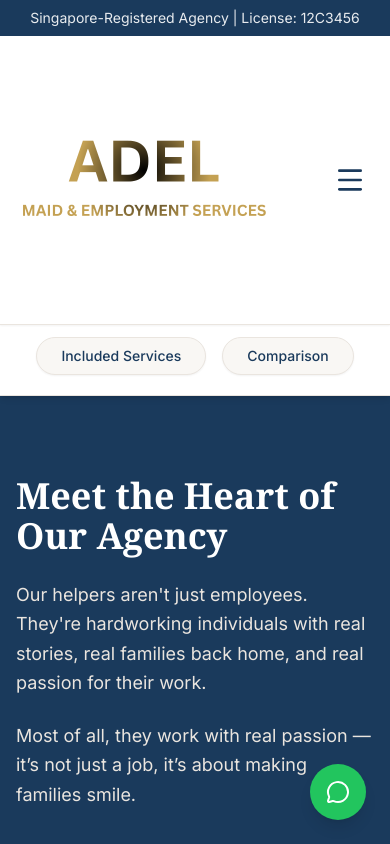
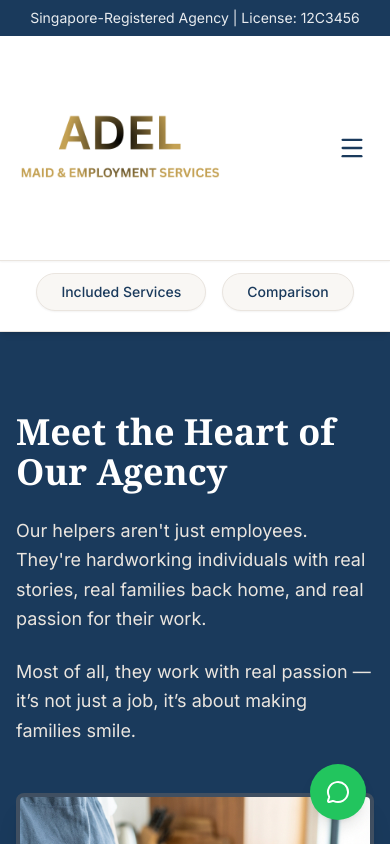
Before and after one commit to DigitalThariq/CleanRK, a React (Vite) app: page /#/helpers in a window 390 px wide. Shown: the top 844 px of the page. Built offline with nearby package versions, Linux system fonts and the light colour scheme; a web font is replaced by a local one.

Commit message:
Compact mobile header: reduced padding and logo width

```diff
--- a/components/Layout.tsx
+++ b/components/Layout.tsx
@@ -82,10 +82,10 @@ export const Layout: React.FC<{ children: React.ReactNode }> = ({ children }) =>
         {/* Main Navigation */}
         <nav className="bg-white/95 backdrop-blur-sm border-b border-brand-beige shadow-sm relative z-20">
           <div className="max-w-7xl mx-auto px-4 sm:px-6 lg:px-8">
-            <div className="flex justify-between md:grid md:grid-cols-[1fr_auto_1fr] items-center py-4 md:py-2">
+            <div className="flex justify-between md:grid md:grid-cols-[1fr_auto_1fr] items-center py-2">
               {/* Logo */}
               <Link to="/" className="flex items-center gap-1 justify-self-start flex-shrink-0" onClick={closeMenu}>
-                <img src="/adel-logo-full.png?v=3" alt="ADEL Maid & Employment Services" className="w-64 max-w-[70vw] h-auto md:h-48 md:w-auto object-contain transition-all duration-300" />
+                <img src="/adel-logo-full.png?v=4" alt="ADEL Maid & Employment Services" className="w-52 max-w-[70vw] h-auto md:h-48 md:w-auto object-contain transition-all duration-300" />
               </Link>
 
               {/* Desktop Nav */}
@@ -119,7 +119,7 @@ export const Layout: React.FC<{ children: React.ReactNode }> = ({ children }) =>
                 onClick={() => setIsMenuOpen(!isMenuOpen)}
                 aria-label="Toggle menu"
               >
-                {isMenuOpen ? <X size={32} /> : <Menu size={32} />}
+                {isMenuOpen ? <X size={28} /> : <Menu size={28} />}
               </button>
             </div>
           </div>
--- a/pages/Services.tsx
+++ b/pages/Services.tsx
@@ -544,7 +544,7 @@ export const Services: React.FC = () => {
       </div>
 
       {/* Quick Navigation Buttons & Language Switcher */}
-      <div className="bg-white border-b border-brand-beige fixed top-[200px] md:top-[170px] left-0 right-0 z-50 shadow-md">
+      <div className="bg-white border-b border-brand-beige fixed top-[160px] md:top-[170px] left-0 right-0 z-50 shadow-md">
         <div className="max-w-7xl mx-auto px-4 py-2 flex flex-col md:flex-row items-center justify-between gap-4">
 
           {/* Scrollable Nav Buttons */}
```
